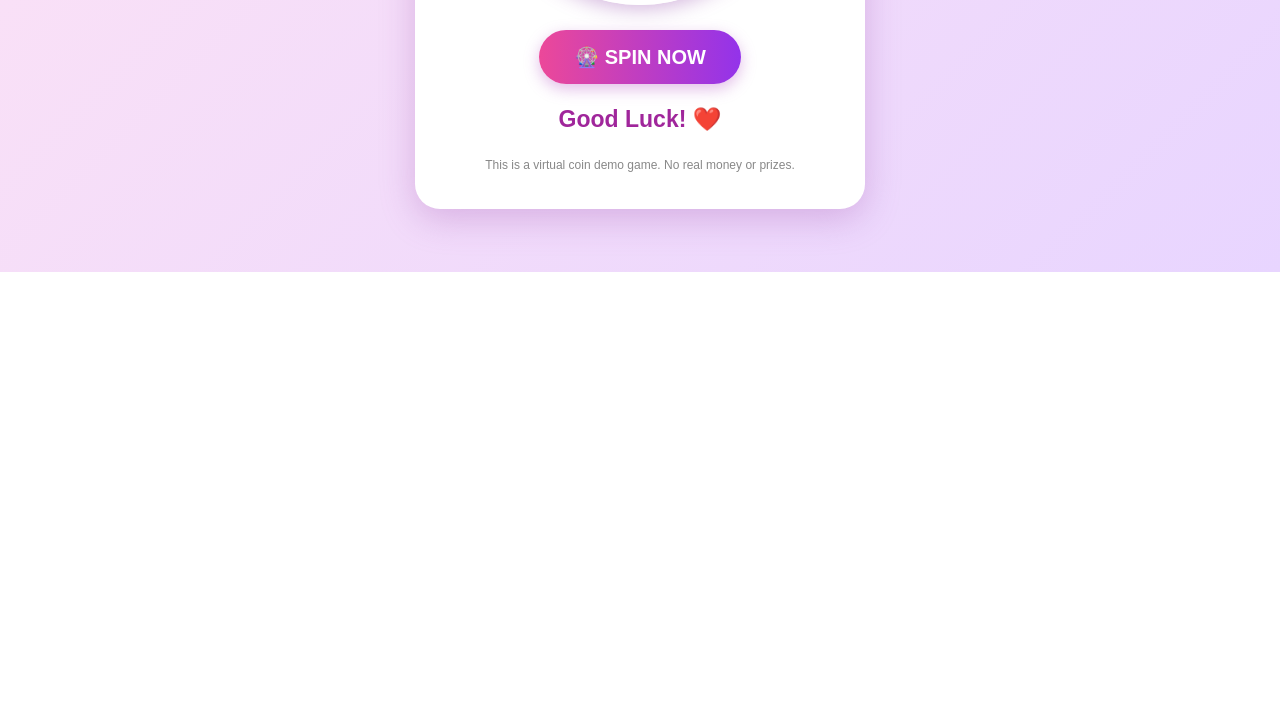
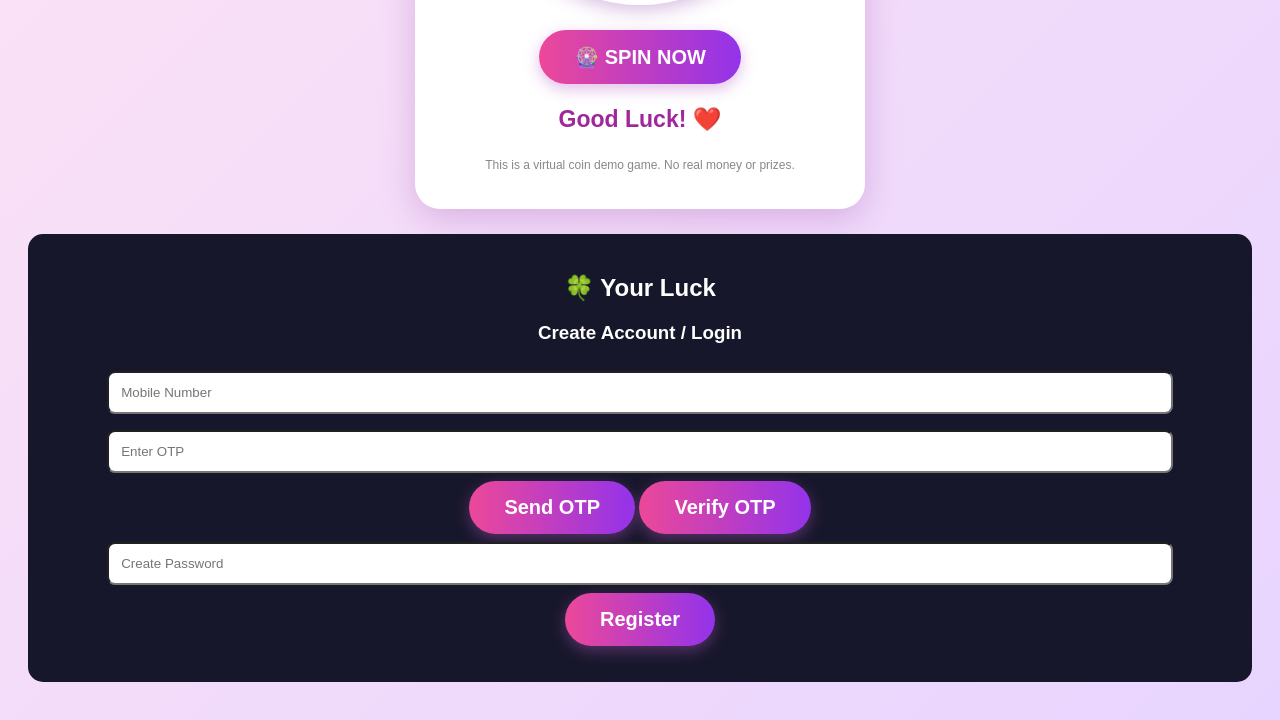
Before and after one commit to sheemargirl6-lab/Your-luck-, a plain HTML site: page index.html in a window 1280 px wide. Shown: the part 544-1264 px from the top of the page. Before the commit the page ends 816 px from the top, so only its background shows below. Drawn offline with Linux system fonts and the light colour scheme.

Commit message:
Update index.html

```diff
--- a/index.html
+++ b/index.html
@@ -322,5 +322,25 @@ spinning=false;
 },5100);
 }
 </script>
+  <!-- YOUR LUCK LOGIN / REGISTER -->
+<div id="authBox" style="background:#17172b;color:white;padding:20px;border-radius:15px;text-align:center;margin:20px 0;">
+  <h2>🍀 Your Luck</h2>
+  <h3>Create Account / Login</h3>
+
+  <input id="mobile" type="tel" placeholder="Mobile Number"
+    maxlength="10" style="padding:12px;width:90%;margin:8px;border-radius:8px;">
+
+  <input id="otp" type="text" placeholder="Enter OTP"
+    style="padding:12px;width:90%;margin:8px;border-radius:8px;">
+
+  <button onclick="sendOTP()">Send OTP</button>
+  <button onclick="verifyOTP()">Verify OTP</button>
+
+  <input id="password" type="password" placeholder="Create Password"
+    style="padding:12px;width:90%;margin:8px;border-radius:8px;">
+
+  <button onclick="registerUser()">Register</button>
+  <p id="authMessage"></p>
+</div>
 </body>
 </html>
```
